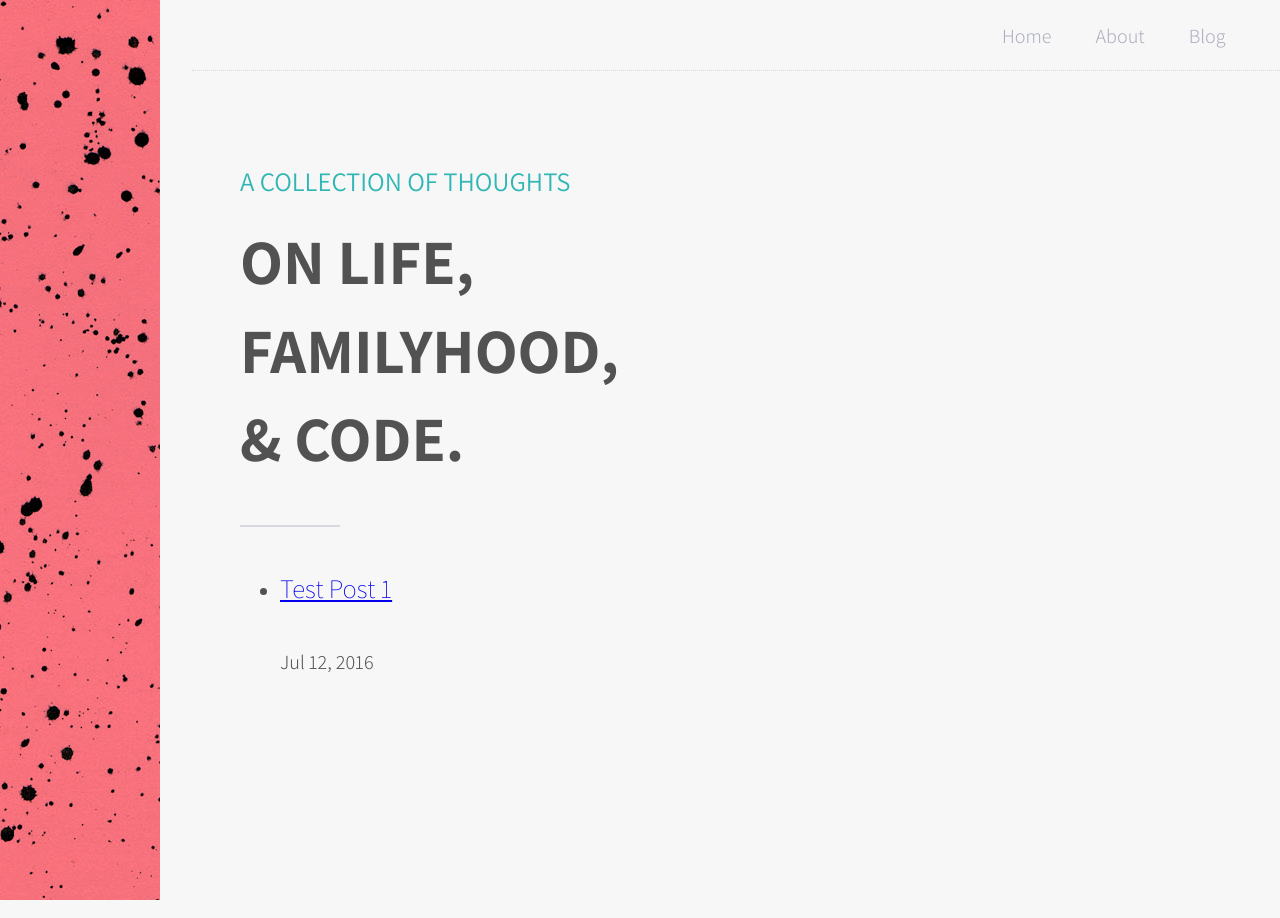
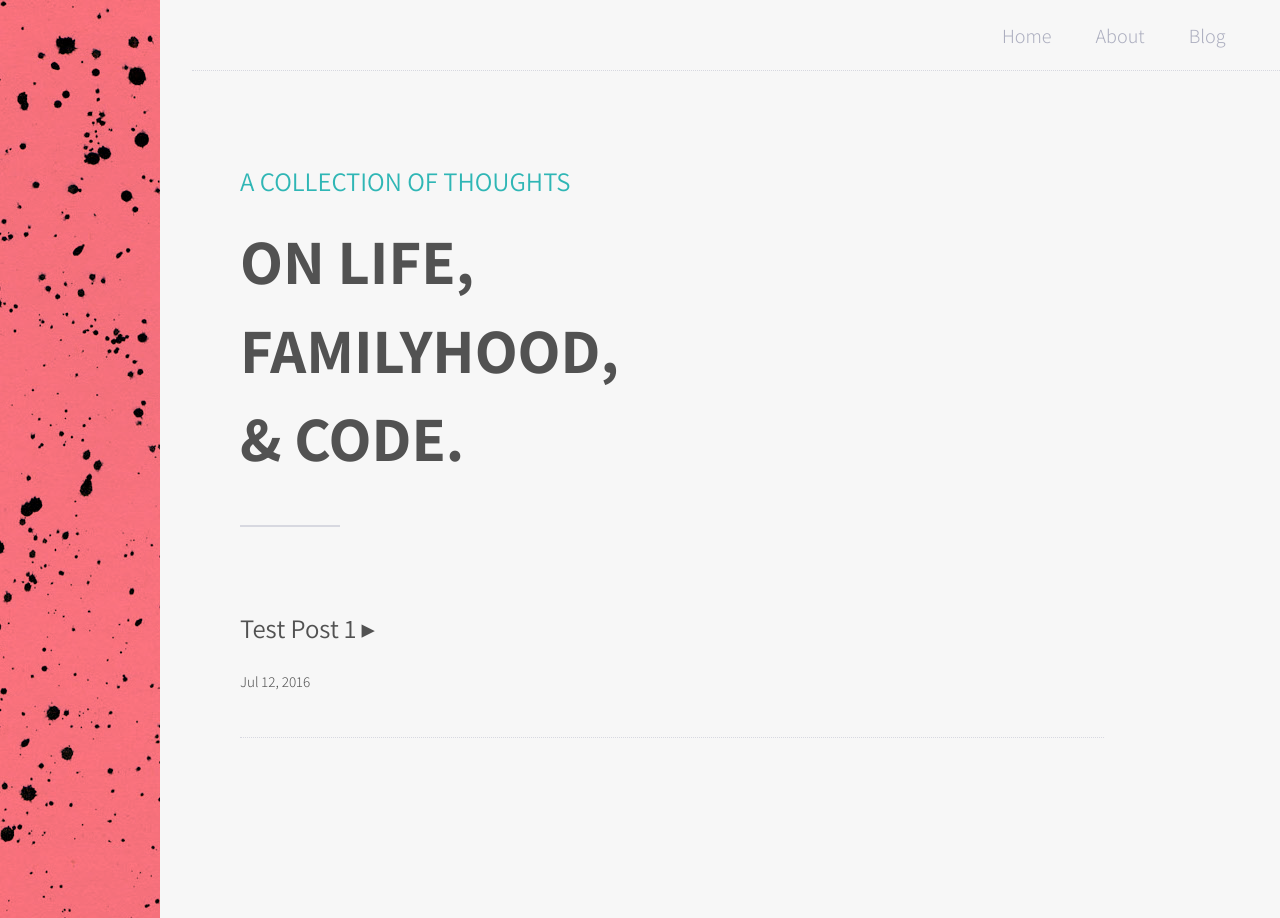
Before and after one commit to techtolentino/digital-card, a Jekyll site: the page built from blog.md, in a window 1280 px wide. Built offline with Jekyll 4.4.1, drawn with Linux system fonts in a browser that asks for light colours.

Commit message:
post template good

```diff
--- a/_layouts/post.html
+++ b/_layouts/post.html
@@ -2,6 +2,8 @@
 layout: default
 ---
 <article class="post" itemscope itemtype="http://schema.org/BlogPosting">
-    <h4 class="home--title accent--cool text--normal">{{page.title}}</h4>
+    <h4 class="home--title accent--cool text--normal">{{page.date | date: "%b %-d, %Y"}}</h4>
+    <h1 class="home--subtitle text--bold">{{page.title}}</h1>
+    <hr class="divider--gray">
     {{content}}
 </article>
--- /dev/null
+++ b/_sass/_post.scss
@@ -0,0 +1,35 @@
+.post {
+    &-list {
+        list-style-type: none;
+        padding-left: 0;
+    }
+
+    &-list-item {
+        padding-top: $spacing-unit;
+        padding-bottom: $spacing-unit;
+        border-bottom: 1px dotted $gray-color;
+    }
+
+    &-title {
+        margin-bottom: .5em;
+    }
+
+    &-link {
+        color: $text-color;
+        font-weight: 400;
+        text-decoration: none;
+
+        &:visited {
+            color: $text-color;
+        }
+
+        &:hover {
+            color: $accent-color;
+            font-weight: 400;
+        }
+    }
+
+    &-meta {
+        font-size: .75em;
+    }
+}
--- a/blog.md
+++ b/blog.md
@@ -10,8 +10,8 @@
 <ul class="post-list">
     {% for post in site.posts %}
       <li class="post-list-item">
-        <h4>
-        <a class="post-link" href="{{ post.url | prepend: site.baseurl }}">{{ post.title }}</a>
+        <h4 class="post-title">
+            <a class="post-link" href="{{ post.url | prepend: site.baseurl }}">{{ post.title }} ▸</a>
         </h4>
         <span class="post-meta">{{ post.date | date: "%b %-d, %Y" }}</span>
       </li>
--- a/css/main.scss
+++ b/css/main.scss
@@ -24,5 +24,6 @@
 @import 'home';
 @import 'navigation';
 @import 'page';
+@import 'post';
 @import 'sidebar';
 @import 'utilities';
```
Also changed, not shown: _posts/2016-07-12-Test-Post-1.md (+2 -0 lines).
